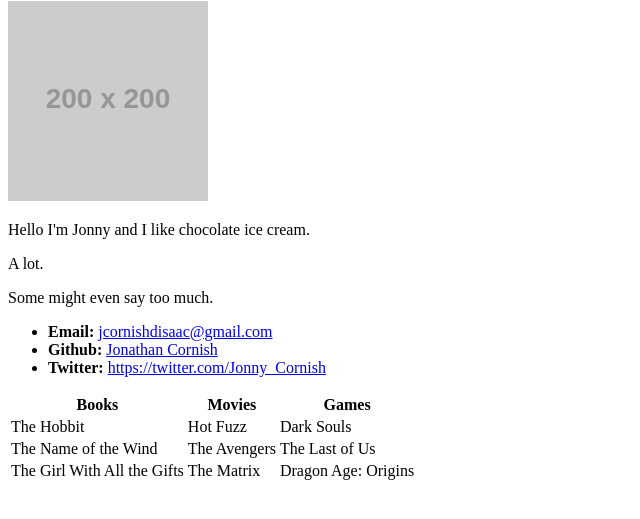
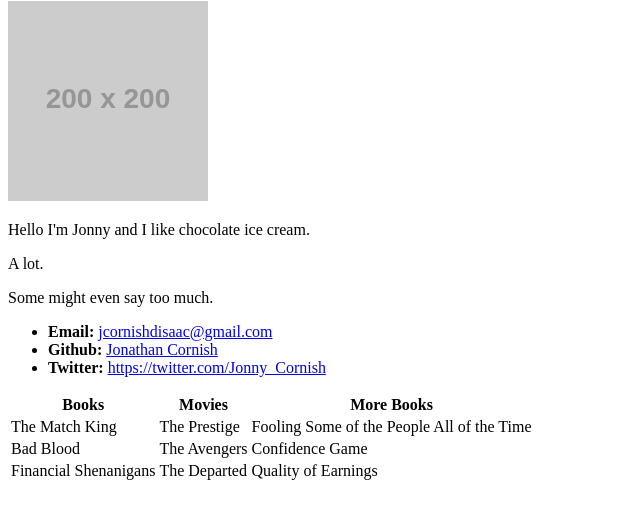
Before and after one commit to JonathanCornish/JonathanCornish.github.io, a plain HTML site: page index.html in a window 1280 px wide. Shown: the part 79-598 px from the top of the page, without its empty margins (0-640 px from the left). Drawn offline with Linux system fonts and the light colour scheme; placeholder pictures from the web are drawn by us.

Commit message:
minor edits

```diff
--- a/index.html
+++ b/index.html
@@ -9,7 +9,7 @@
 
   <h1>Jonny Cornish</h1>
 
-  <img src="https://placehold.it/200x200" alt="Your Name">
+  <img src="https://placehold.it/200x200" alt="Image...">
 
   <p>Hello I'm Jonny and I like chocolate ice cream.</p>
   <p>A lot.</p>
@@ -25,22 +25,22 @@
     <tr>
       <th>Books</th>
       <th>Movies</th>
-      <th>Games</th>
+      <th>More Books</th>
     </tr>
     <tr>
-      <td>The Hobbit</td>
-      <td>Hot Fuzz</td>
-      <td>Dark Souls</td>
+      <td>The Match King</td>
+      <td>The Prestige</td>
+      <td>Fooling Some of the People All of the Time</td>
     </tr>
     <tr>
-      <td>The Name of the Wind</td>
+      <td>Bad Blood</td>
       <td>The Avengers</td>
-      <td>The Last of Us</td>
+      <td>Confidence Game</td>
     </tr>
     <tr>
-      <td>The Girl With All the Gifts</td>
-      <td>The Matrix</td>
-      <td>Dragon Age: Origins</td>
+      <td>Financial Shenanigans</td>
+      <td>The Departed</td>
+      <td>Quality of Earnings</td>
     </tr>
   </table>
 
```
